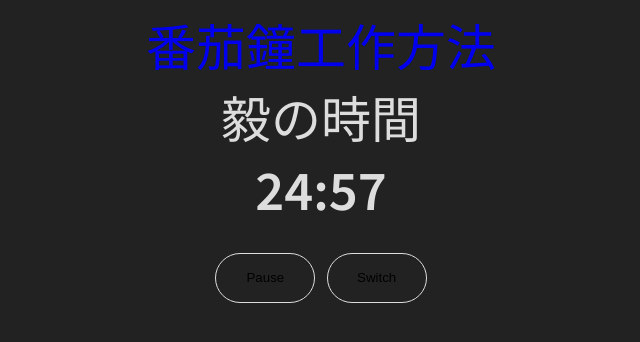
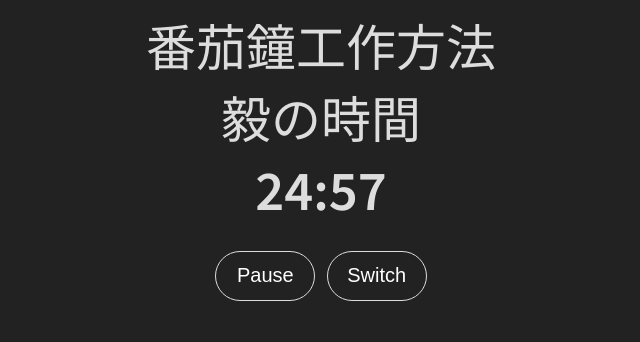
Before and after one commit to mushroomhater07/23_countdownTimer, a plain HTML site: page index.html in a window 1280 px wide. Shown: the whole page, without its empty margins (327-967 px from the left). Drawn offline with nearby package versions, Linux system fonts and the light colour scheme.

Commit message:
Update index.html

```diff
--- a/index.html
+++ b/index.html
@@ -11,15 +11,17 @@
             height: 100vh;
             width: 100vw;
             background-color: #222;
-            color: #ddd;
+
             font-size: 50px;
             text-align: center;
             font-family: 'Noto Sans JP', sans-serif;
         }
-        body > *{
+        body > *{color: #ddd;
             text-decoration: none;
         }
         button{
+          font-size: 20px;
+          color: #fff;
             background: transparent;
             border-radius: 50px;
             border: #ddd 1px solid;
```
